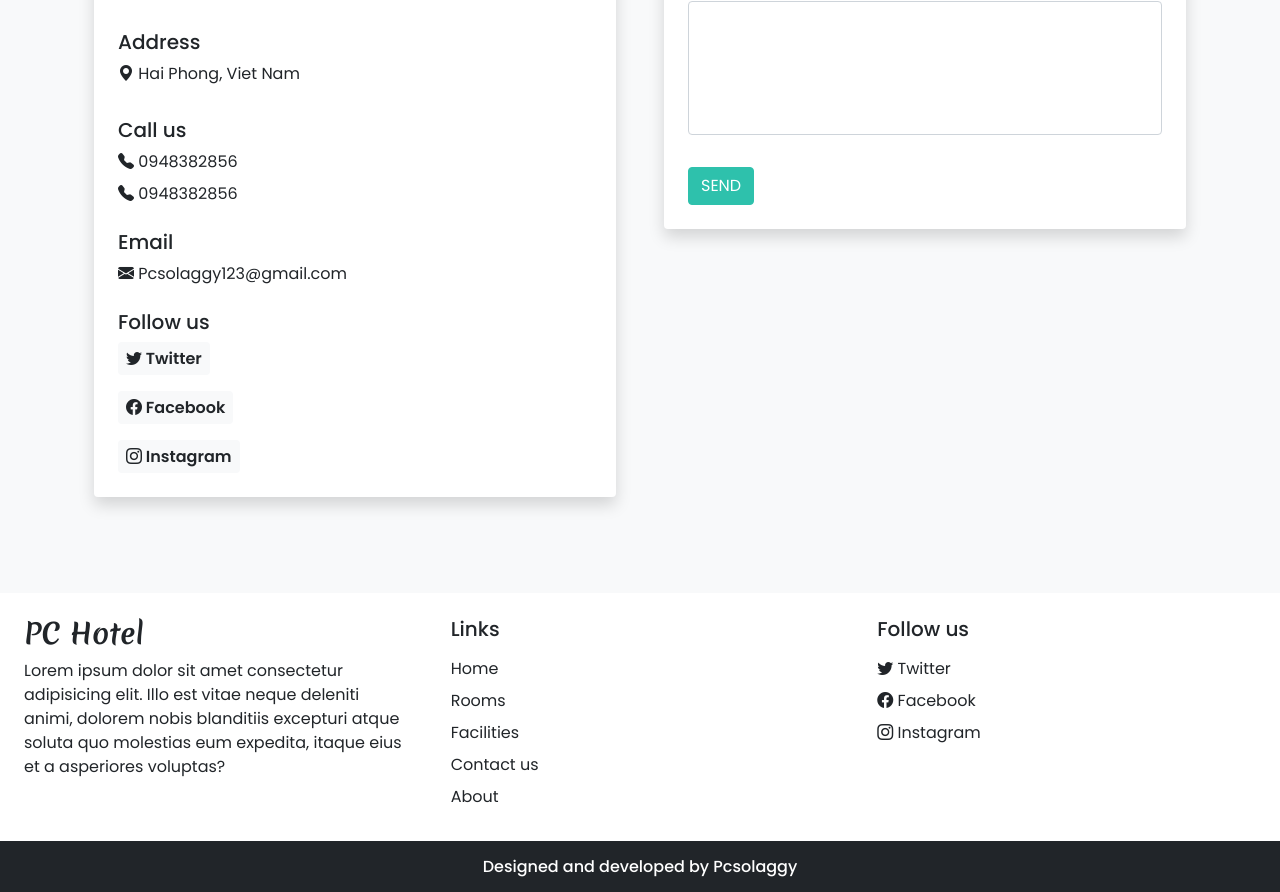
After one commit to HungVu0112/HotelBookingWebsite, a PHP site: page /contact.php in a window 1280 px wide. The commit adds this page. Shown: the part 621-1513 px from the top of the page. Run offline with PHP 8.4, Linux system fonts and the light colour scheme.

Commit message:
[Page] Contact us

```diff
--- /dev/null
+++ b/contact.php
@@ -0,0 +1,94 @@
+<!DOCTYPE html>
+<html lang="en">
+<head>
+    <meta charset="UTF-8">
+    <meta name="viewport" content="width=device-width, initial-scale=1.0">
+    <?php require('inc/links.php') ?>
+    <title>PC Hotel - Contact</title>
+</head>
+<body class="bg-light">
+
+    <?php require('inc/header.php') ?>
+
+    <div class="my-5 px-4">
+        <h2 class="fw-bold h_font text-center">CONTACT US</h2>
+        <div class="h-line bg-dark"></div>
+        <p class="text-center mt-3">
+            Lorem ipsum dolor sit amet consectetur adipisicing elit. Voluptatum numquam fugit eius at, deserunt dicta qui facilis illum. <br> Est quia repellat provident dolorem fugiat rerum id hic! Provident, quia repellat.
+        </p>
+    </div>
+
+    <div class="container">
+        <div class="row">
+            <div class="col-lg-6 col-md-6 mb-5 px-4">
+                <div class="bg-white rounded shadow p-4">
+                    <iframe class="w-100 rounded mb-4" height="320" src="https://www.google.com/maps/embed?pb=!1m18!1m12!1m3!1d59658.044491247914!2d106.65754685191587!3d20.84673192365151!2m3!1f0!2f0!3f0!3m2!1i1024!2i768!4f13.1!3m3!1m2!1s0x314a7af39e3f1ad3%3A0xa5ffc85ff87a07e8!2zSOG6o2kgUGjDsm5nLCBWaeG7h3QgTmFt!5e0!3m2!1svi!2s!4v1693582476190!5m2!1svi!2s" loading="lazy" referrerpolicy="no-referrer-when-downgrade"></iframe>
+                    <h5>Address</h5>
+                    <a href="https://goo.gl/maps/5MMz6QAxLW3X7N5f7" target="_blank" class="d-inline-block text-decoration-none text-dark mb-2">
+                        <i class="bi bi-geo-alt-fill"></i> Hai Phong, Viet Nam
+                    </a>
+
+                    <h5 class="mt-4">Call us</h5>
+                    <a href="tel: 0948382856" class="d-inline-block mb-2 text-decoration-none text-dark ">
+                        <i class="bi bi-telephone-fill"></i> 0948382856
+                    </a>
+                    <br>
+                    <a href="tel: 0948382856" class="d-inline-block text-decoration-none text-dark ">
+                        <i class="bi bi-telephone-fill"></i> 0948382856
+                    </a>
+
+                    <h5 class="mt-4">Email</h5>
+                    <a href="mailto: pcsolaggy123@gmail.com" class="d-inline-block text-decoration-none text-dark ">
+                        <i class="bi bi-envelope-fill"></i> Pcsolaggy123@gmail.com
+                    </a>
+
+                    <h5 class="mt-4">Follow us</h5>
+                    <a href="#" class="d-inline-block mb-3">
+                        <span class="badge bg-light text-dark fs-6 p-2">
+                            <i class="bi bi-twitter"></i> Twitter
+                        </span>
+                    </a>
+                    <br>
+                    <a href="#" class="d-inline-block mb-3">
+                        <span class="badge bg-light text-dark fs-6 p-2">
+                            <i class="bi bi-facebook"></i> Facebook
+                        </span>
+                    </a>
+                    <br>
+                    <a href="#" class="d-inline-block">
+                        <span class="badge bg-light text-dark fs-6 p-2">
+                            <i class="bi bi-instagram"></i> Instagram
+                        </span>
+                    </a>
+                </div>
+            </div>
+            <div class="col-lg-6 col-md-6 px-4">
+                <div class="bg-white rounded shadow p-4">
+                    <form action="">
+                        <h5>Send a message</h5>
+                        <div class="mb-3">
+                            <label class="form-label" style="font-weight: 500;">Name</label>
+                            <input type="text" class="form-control shadow-none">
+                        </div>
+                        <div class="mb-3">
+                            <label class="form-label" style="font-weight: 500;">Email</label>
+                            <input type="email" class="form-control shadow-none">
+                        </div>
+                        <div class="mb-3">
+                            <label class="form-label" style="font-weight: 500;">Subject</label>
+                            <input type="email" class="form-control shadow-none">
+                        </div>
+                        <div class="mb-3">
+                            <label class="form-label" style="font-weight: 500;">Message</label>
+                            <textarea class="form-control shadow-none" rows="5" style="resize: none;"></textarea>
+                        </div>
+                        <button type="submit" class="btn text-white custom-bg mt-3">SEND</button>
+                    </form>
+                </div>
+            </div>
+        </div>
+    </div>
+
+    <?php require('inc/footer.php') ?>
+</body>
+</html>
--- a/inc/header.php
+++ b/inc/header.php
@@ -19,7 +19,7 @@
                 </li>
 
                 <li class="nav-item">
-                    <a class="nav-link me-2" href="#">Contact us</a>
+                    <a class="nav-link me-2" href="contact.php">Contact us</a>
                 </li>
 
                 <li class="nav-item">
```
Also changed, not shown: index.php (+27 -0 lines).
